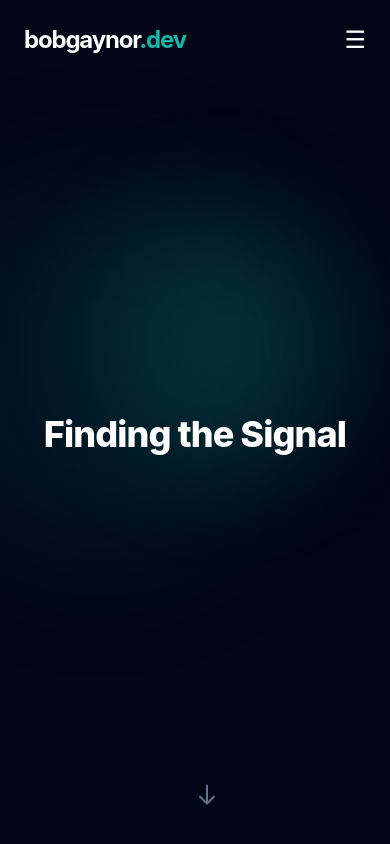
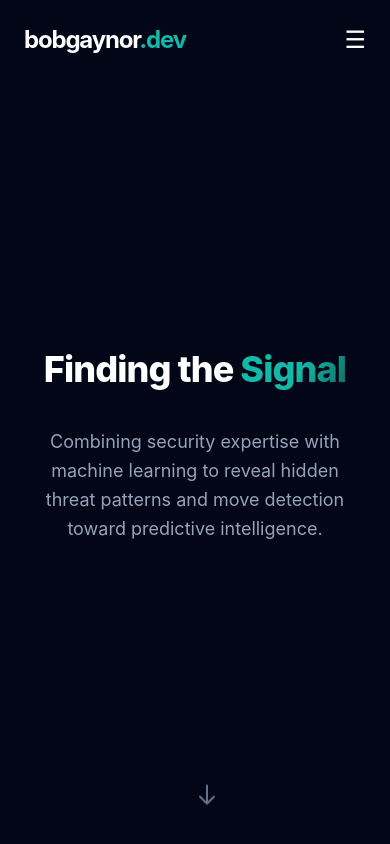
Before and after one commit to bobgaynor/bobgaynor-dev, a React (Vite) app: page / in a window 390 px wide. Shown: the top 844 px of the page. Built offline with nearby package versions, Linux system fonts and the light colour scheme.

Commit message:
Revert "feat: working version of website"
This reverts commit c6ac8bb00f296075b231c1e3c7c86ed4bec53498.

```diff
--- a/components/About.tsx
+++ b/components/About.tsx
@@ -11,7 +11,7 @@ const About: React.FC = () => {
       <div className="container mx-auto px-6">
 
         {/* Header */}
-        <div className="text-center max-w-3xl mx-auto mb-16">
+        <div className="text-center max-w-3xl mx-auto mb-20">
           <h2 className="text-3xl md:text-4xl font-bold text-white mb-6 uppercase">
             CAPABILITIES
           </h2>
--- a/components/Contact.tsx
+++ b/components/Contact.tsx
@@ -7,7 +7,7 @@ const Contact: React.FC = () => {
     <section id="contact" className="py-24 bg-secondary border-t border-slate-800">
       <div className="container mx-auto px-6">
         <div className="max-w-2xl mx-auto text-center">
-          <h2 className="text-3xl md:text-4xl font-bold text-white mb-16">Let's Connect</h2>
+
           <div className="flex justify-center items-center gap-10 mb-10">
              {/* Social Links */}
              {SOCIAL_LINKS.map((social) => (
--- a/components/Hero.tsx
+++ b/components/Hero.tsx
@@ -1,15 +1,15 @@
 
 import React from 'react';
-import { PROFILE, Z_INDICES } from '../constants';
+import { PROFILE, Z_INDEX } from '../constants';
 
 const Hero: React.FC = () => {
   return (
     <section className="relative h-screen flex items-center justify-center overflow-hidden pt-16">
       {/* Background Elements */}
-      <div className="absolute top-1/4 left-1/4 w-64 h-64 bg-primary/20 rounded-full blur-3xl animate-pulse" style={{ zIndex: Z_INDICES.BACKGROUND }}></div>
-      <div className="absolute bottom-1/3 right-1/4 w-96 h-96 bg-teal-600/10 rounded-full blur-3xl" style={{ zIndex: Z_INDICES.BACKGROUND }}></div>
+      <div className="absolute top-1/4 left-1/4 w-64 h-64 bg-primary/20 rounded-full blur-3xl animate-pulse" style={{ zIndex: Z_INDEX.BACKGROUND }}></div>
+      <div className="absolute bottom-1/3 right-1/4 w-96 h-96 bg-teal-600/10 rounded-full blur-3xl" style={{ zIndex: Z_INDEX.BACKGROUND }}></div>
 
-      <div className="container mx-auto px-6 text-center" style={{ zIndex: Z_INDICES.CONTENT }}>
+      <div className="container mx-auto px-6 text-center" style={{ zIndex: Z_INDEX.CONTENT }}>
         {/* Reduced mb-6 to mb-2 to close the gap. Kept py-4 to prevent animation clipping on Chrome. */}
         <h1 className="text-4xl sm:text-5xl md:text-7xl font-extrabold text-white tracking-tight mb-2 leading-relaxed py-4">
           Finding the <span className="signal-text">Signal</span>
--- a/constants.ts
+++ b/constants.ts
@@ -1,19 +1,23 @@
 
-export interface FocusArea {
-  id: number;
-  title: string;
-  description: string;
-  iconPath: string;
-}
+import { Project, FocusArea, SocialLink } from './types';
 
-export interface Project {
-  id: number;
-  title: string;
-  description: string;
-  imageUrl: string;
-  tags: string[];
-  link: string;
-}
+export const PROFILE = {
+  name: "Bob Gaynor",
+  role: "Senior Full Stack Engineer",
+  bio: "Combining security expertise with machine learning to reveal hidden threat patterns and move detection toward predictive intelligence.",
+  location: "San Francisco, CA",
+  email: "bg@bobgaynor.dev"
+};
+
+export const SKILLS = [
+  "Python", "TensorFlow", "PyTorch", "LangChain", "TypeScript",
+  "React", "PostgreSQL", "AWS Security", "Docker", "Wireshark"
+];
+
+export const CURRENT_RESEARCH = {
+  title: "Adversarial Robustness in NIDS",
+  description: "Investigating gradient-based evasion attacks against deep learning-based Network Intrusion Detection Systems (NIDS) and developing defensive distillation techniques to improve model resilience."
+};
 
 export const FOCUS_AREAS: FocusArea[] = [
   {
@@ -30,55 +34,49 @@ export const FOCUS_AREAS: FocusArea[] = [
   },
   {
     id: 3,
-    title: "Security Engineering",
-    description: "Developing robust, scalable, and operationally-ready security solutions. My experience includes building custom tools for Indicator of Compromise (IOC) matching, data pipelines for threat detection, and automated workflows to streamline security operations.",
-    iconPath: "M10.325 4.317c.426-1.756 2.924-1.756 3.35 0a1.724 1.724 0 002.573 1.066c1.543-.94 3.31.826 2.37 2.37a1.724 1.724 0 001.065 2.572c1.756.426 1.756 2.924 0 3.35a1.724 1.724 0 00-1.066 2.573c.94 1.543-.826 3.31-2.37 2.37a1.724 1.724 0 00-2.572 1.065c-.426 1.756-2.924 1.756-3.35 0a1.724 1.724 0 00-2.573-1.066c-1.543.94-3.31-.826-2.37-2.37a1.724 1.724 0 00-1.065-2.572c-1.756-.426-1.756-2.924 0-3.35a1.724 1.724 0 001.066-2.573c-.94-1.543.826-3.31 2.37-2.37.996.608 2.296.096 2.572-1.065zM15 12a3 3 0 11-6 0 3 3 0 016 0z"
+    title: "Security Data Analysis",
+    description: "Analyzing system and network logs to identify anomalies and technical indicators using repeatable workflows designed to separate noise from actionable signals.",
+    iconPath: "M9 19v-6a2 2 0 00-2-2H5a2 2 0 00-2 2v6a2 2 0 002 2h2a2 2 0 002-2zm0 0V9a2 2 0 012-2h2a2 2 0 012 2v10m-6 0a2 2 0 002 2h2a2 2 0 002-2m0 0V5a2 2 0 012-2h2a2 2 0 012 2v14a2 2 0 01-2 2h-2a2 2 0 01-2-2z"
   }
 ];
 
 export const PROJECTS: Project[] = [
   {
     id: 1,
-    title: "Network Intrusion Detection System (NIDS) Log Analysis",
-    description: "An end-to-end data engineering and machine learning project focused on analyzing Suricata NIDS logs to identify potential threats. The project involved parsing and enriching log data, performing exploratory data analysis (EDA), and building a baseline model to detect malicious activity.",
-    imageUrl: "project-1.gif",
-    tags: ["Python", "Pandas", "Scikit-learn", "Jupyter", "Data Engineering", "Suricata"],
-    link: "https://github.com/bobgaynor/nids-log-analysis"
-  },
+    title: "Cyber Threat Analyzer (CTA)",
+    description: "A reproducible machine-learning pipeline that finds the signal hidden in noisy log data. Demonstrated using brute-force detection through structured parsing, enrichment, feature engineering, and baseline modeling. Designed to show how data-driven workflows produce actionable intelligence and support future predictive detection work.",
+    tags: ["Cybersecurity", "Threat Intel", "Automation", "ML"],
+    imageUrl: "el.jpg",
+    link: "https://github.com/bobgaynor/cta"
+  }
 ];
 
-export const SOCIAL_LINKS = [
+export const SOCIAL_LINKS: SocialLink[] = [
   {
     platform: "GitHub",
     url: "https://github.com/bobgaynor",
-        iconPath: "M9 19c-5 1.5-5-2.5-7-3m14 6v-3.87a3.37 3.37 0 0 0-.94-2.61c3.14-.35 6.44-1.54 6.44-7A5.44 5.44 0 0 0 20 4.77 5.07 5.07 0 0 0 19.91 1S18.73.65 16 2.48a13.38 13.38 0 0 0-7 0C6.27.65 5.09 1 5.09 1A5.07 5.07 0 0 0 5 4.77a5.44 5.44 0 0 0-1.5 3.78c0 5.42 3.3 6.61 6.44 7A3.37 3.37 0 0 0 9 18.13V22"
+    iconPath: "M12 2C6.477 2 2 6.484 2 12.017c0 4.425 2.865 8.18 6.839 9.504.5.092.682-.217.682-.483 0-.237-.008-.868-.013-1.703-2.782.605-3.369-1.343-3.369-1.343-.454-1.158-1.11-1.466-1.11-1.466-.908-.62.069-.608.069-.608 1.003.07 1.531 1.032 1.531 1.032.892 1.53 2.341 1.088 2.91.832.092-.647.35-1.088.636-1.338-2.22-.253-4.555-1.113-4.555-4.951 0-1.093.39-1.988 1.029-2.688-.103-.253-.446-1.272.098-2.65 0 0 .84-.27 2.75 1.026A9.564 9.564 0 0112 6.844c.85.004 1.705.115 2.504.337 1.909-1.296 2.747-1.027 2.747-1.027.546 1.379.202 2.398.1 2.651.64.7 1.028 1.595 1.028 2.688 0 3.848-2.339 4.695-4.566 4.943.359.309.678.92.678 1.855 0 1.338-.012 2.419-.012 2.747 0 .268.18.58.688.482A10.019 10.019 0 0022 12.017C22 6.484 17.522 2 12 2z"
   },
   {
     platform: "LinkedIn",
-        url: "https://www.linkedin.com/in/bob-gaynor-a947031/",
-        iconPath: "M16 8a6 6 0 0 1 6 6v7h-4v-7a2 2 0 0 0-2-2 2 2 0 0 0-2 2v7h-4v-7a6 6 0 0 1 6-6zM2 9h4v12H2zM4 6a2 2 0 1 0 0-4 2 2 0 0 0 0 4z"
-    },
-    {
-        platform: "Twitter",
-        url: "https://twitter.com/bob_gaynor",
-        iconPath: "M23 3a10.9 10.9 0 0 1-3.14 1.53 4.48 4.48 0 0 0-7.86 3v1A10.66 10.66 0 0 1 3 4s-4 9 5 13a11.64 11.64 0 0 1-7 2c9 5 20 0 20-11.5a4.5 4.5 0 0 0-.08-.83A7.72 7.72 0 0 0 23 3z"
+    url: "https://www.linkedin.com/in/bobgaynor/",
+    iconPath: "M16 8a6 6 0 016 6v7h-4v-7a2 2 0 00-2-2 2 2 0 00-2 2v7h-4v-7a6 6 0 016-6zM2 9h4v12H2z M4 2a2 2 0 11-2 2 2 2 0 012-2z"
   }
 ];
 
-export const PROFILE = {
-    name: "Bob Gaynor",
-    email: "bob@bobgaynor.dev",
-};
+// UI Configuration Constants
+export const UI_CONFIG = {
+  // Navbar
+  NAVBAR_SCROLL_THRESHOLD: 50,
+} as const;
 
-export const UI_CONFIG = {
-    NAVBAR_SCROLL_THRESHOLD: 20, // In pixels
-};
-
-export const Z_INDICES = {
+// Z-Index Scale
+export const Z_INDEX = {
+  BACKGROUND: -10,
   BASE: 0,
   CONTENT: 10,
   OVERLAY: 20,
-  MOBILE_MENU: 900,
-  NAVBAR: 1000,
-  NAVBAR_BUTTON: 1010,
-};
+  MOBILE_MENU: 30,
+  NAVBAR: 40,
+  NAVBAR_BUTTON: 50,
+} as const;
--- a/index.html
+++ b/index.html
@@ -1,3 +1,4 @@
+
 <!DOCTYPE html>
 <html lang="en" class="scroll-smooth">
   <head>
@@ -6,7 +7,6 @@
     <title>bobgaynor.dev</title>
 
     <!-- SEO Meta Tags -->
-   <meta name="description" content="Finding the signal in the noise" />
     <meta name="author" content="Bob Gaynor" />
     <meta name="keywords" content="cybersecurity, machine learning, threat intelligence, network security, NIDS, security engineering" />
     <link rel="canonical" href="https://bobgaynor.dev" />
@@ -15,24 +15,101 @@
     <meta property="og:type" content="website" />
     <meta property="og:url" content="https://bobgaynor.dev" />
     <meta property="og:title" content="bobgaynor.dev" />
-    <meta property="og:description" content="Finding the signal in the noise" />
+    <meta property="og:description" content="" />
     <meta property="og:image" content="bg.png" />
     <meta property="og:site_name" content="bobgaynor.dev" />
 
-    <!-- Twitter -->
-    <meta property="twitter:card" content="summary_large_image" />
-    <meta property="twitter:url" content="https://bobgaynor.dev" />
-    <meta property="twitter:title" content="bobgaynor.dev" />
-    <meta property="twitter:description" content="Finding the signal in the noise" />
-    <meta property="twitter:image" content="bg.png" />
+    <!-- Twitter Card -->
+    <meta name="twitter:card" content="summary_large_image" />
+    <meta name="twitter:url" content="https://bobgaynor.dev" />
+    <meta name="twitter:title" content="bobgaynor.dev" />
+    <meta name="twitter:description" content="" />
+    <meta name="twitter:image" content="bg.png" />
 
-    <link rel="icon" type="image/svg+xml" href="/favicon.svg" />
-    <link rel="apple-touch-icon" href="/apple-touch-icon.png" />
-    <link rel="manifest" href="/site.webmanifest" />
+    <!-- Structured Data -->
+    <script type="application/ld+json">
+    {
+      "@context": "https://schema.org",
+      "@type": "ProfilePage",
+      "mainEntity": {
+        "@type": "Person",
+        "name": "Bob Gaynor",
+        "url": "https://bobgaynor.dev",
+        "sameAs": [
+          "https://github.com/bobgaynor",
+          "https://www.linkedin.com/in/bobgaynor/"
+        ]
+      }
+    }
+    </script>
 
-  </head>
-  <body>
+    <!-- Favicon -->
+    <link rel="icon" href="bg.png" />
+
+    <style>
+      /* Custom scrollbar for Webkit */
+      ::-webkit-scrollbar {
+        width: 8px;
+      }
+      ::-webkit-scrollbar-track {
+        background: #0f172a;
+      }
+      ::-webkit-scrollbar-thumb {
+        background: #334155;
+        border-radius: 4px;
+      }
+      ::-webkit-scrollbar-thumb:hover {
+        background: #475569;
+      }
+      .glass-panel {
+        background: rgba(15, 23, 42, 0.7);
+        backdrop-filter: blur(12px);
+        -webkit-backdrop-filter: blur(12px);
+        border: 1px solid rgba(255, 255, 255, 0.05);
+      }
+
+      /* Signal Animation */
+      @keyframes signalFlow {
+        0% {
+          background-position: 200% center;
+        }
+        100% {
+          background-position: -200% center;
+        }
+      }
+
+      .signal-text {
+        /* Gradient: Teal -> White (The Signal) -> Teal */
+        background: linear-gradient(
+          120deg,
+          #14b8a6 20%,
+          #0f766e 40%,
+          #ffffff 50%,
+          #0f766e 60%,
+          #14b8a6 80%
+        );
+        background-size: 200% auto;
+
+        /* Standard and Webkit properties for text masking */
+        -webkit-background-clip: text;
+        background-clip: text;
+
+        /* Crucial for Chrome to override parent text color */
+        color: transparent !important;
+        -webkit-text-fill-color: transparent !important;
+
+        animation: signalFlow 3s linear infinite;
+
+        /* Ensure the gradient doesn't get clipped at the bottom of letters */
+        padding-bottom: 0.1em;
+        display: inline-block;
+      }
+    </style>
+
+</head>
+  <body class="bg-dark text-slate-300 antialiased selection:bg-primary selection:text-white">
     <div id="root"></div>
-    <script type="module" src="/index.tsx"></script>
+    <!-- This script tag is required to actually start the React application -->
+    <script type="module" src="./index.tsx"></script>
   </body>
 </html>
```
Also changed, not shown: components/Navbar.tsx (+5 -5 lines), components/Projects.tsx (+4 -4 lines). Lines whose indentation alone changed are shown as unchanged.
